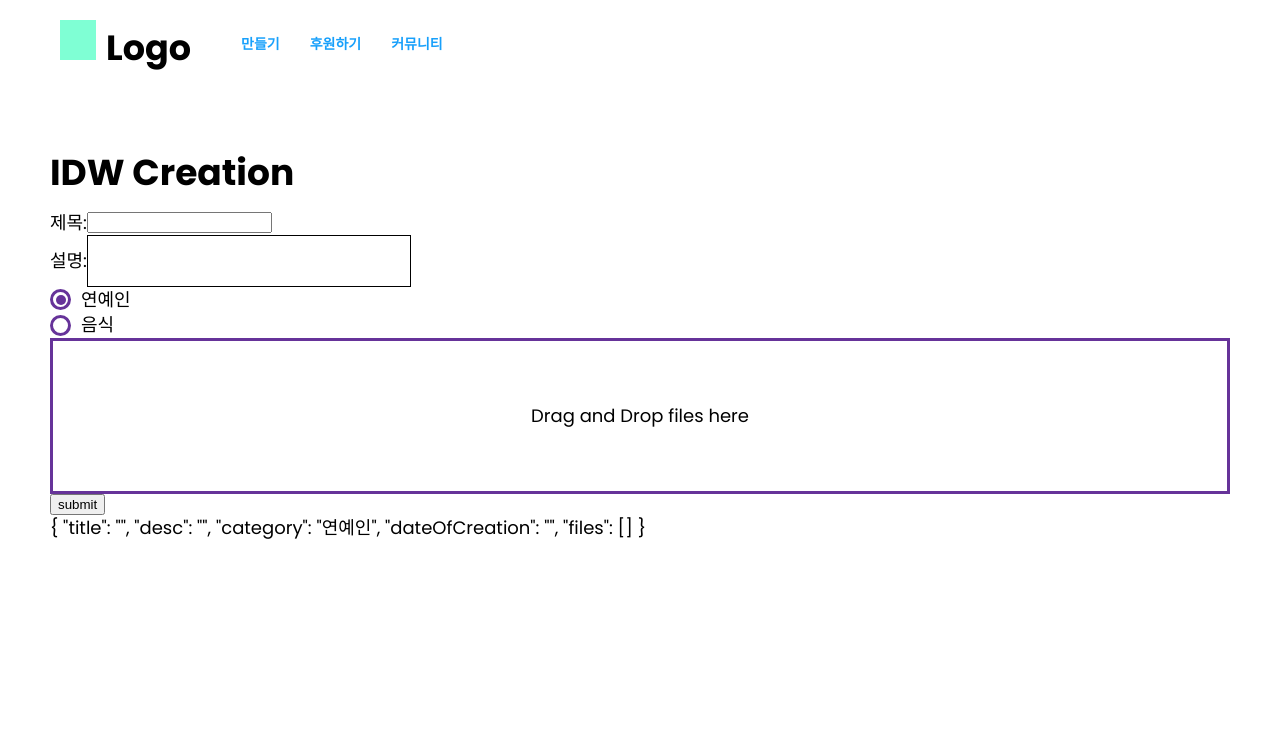
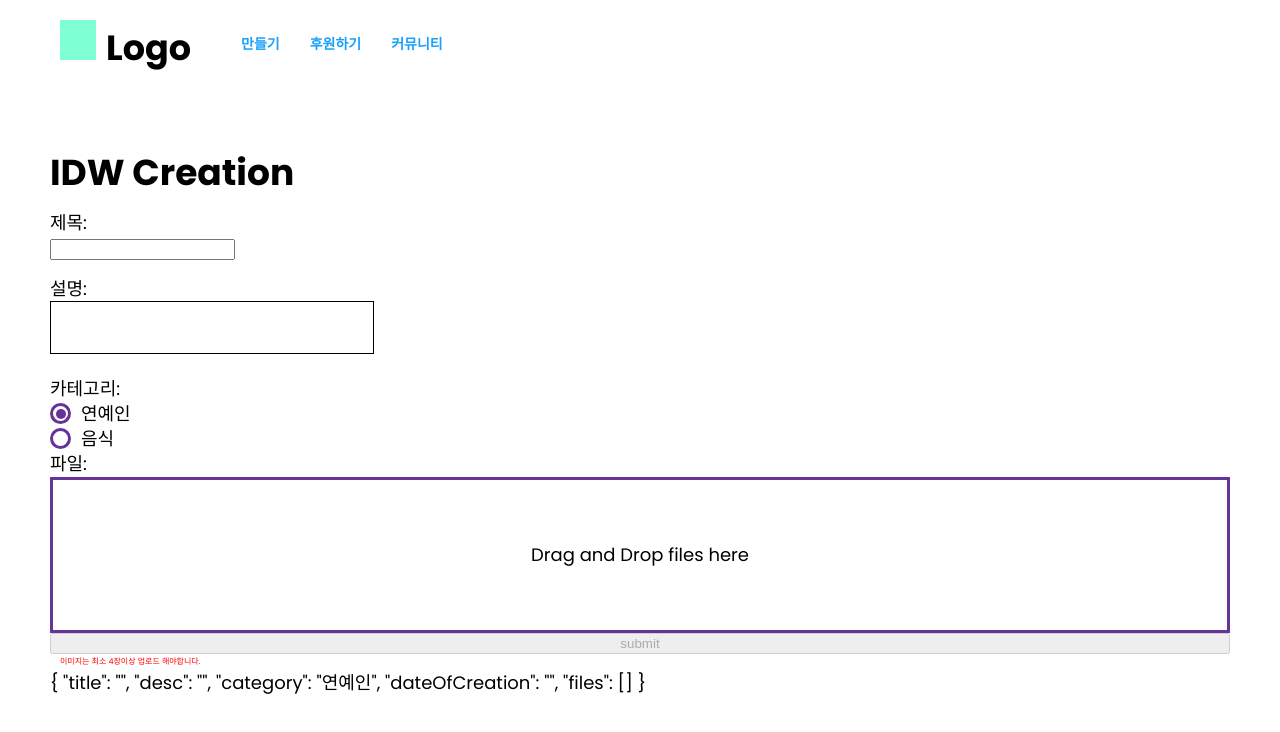
Before and after one commit to sooohka/IDW-front-end, a React (Create React App) app: page /create in a window 1280 px wide. Shown: the top 732 px of the page. Built offline with nearby package versions, Linux system fonts and the light colour scheme.

Commit message:
feat: impletement helpertext in createForm)

```diff
--- /dev/null
+++ b/src/components/common/HelperText.jsx
@@ -0,0 +1,28 @@
+import React from "react";
+import styled from "styled-components";
+import PropTypes from "prop-types";
+import { theme } from "../../style/theme";
+
+const StyledHelperText = styled.p`
+  display: block;
+  opacity: ${({ renderSuccess, hasError }) => (renderSuccess || hasError ? "1" : "0")};
+  color: ${({ hasError }) => (hasError ? "red" : "green")};
+  font-size: ${({ _ }) => theme.fonts.helperText};
+  margin: 0 0 0 1rem;
+  line-height: 1.6rem;
+`;
+
+const HelperText = ({ hasError, children, renderSuccess }) => {
+  return (
+    <StyledHelperText renderSuccess={renderSuccess} hasError={hasError}>
+      {children}
+    </StyledHelperText>
+  );
+};
+
+HelperText.propTypes = {
+  hasError: PropTypes.bool.isRequired,
+  children: PropTypes.string.isRequired,
+  renderSuccess: PropTypes.bool.isRequired,
+};
+export default HelperText;
--- a/src/page/Create/CreateForm/index.jsx
+++ b/src/page/Create/CreateForm/index.jsx
@@ -1,8 +1,37 @@
-import React from "react";
+import React, { useCallback } from "react";
 import Template from "./template";
 
 const CreateForm = () => {
-  return <Template></Template>;
+  const handleSubmit = useCallback((v) => {
+    console.log(v);
+  }, []);
+
+  const validate = useCallback((v) => {
+    const errors = {
+      // title: null,
+      // desc: null,
+      // category: null,
+      // dateOfCreation: null,
+      // files: null,
+    };
+
+    if (!v.title) {
+      errors.title = "제목을 입력해주세요.";
+    }
+    if (!v.desc) {
+      errors.desc = "설명을 적어주세요";
+    }
+    if (v.files.length < 4) {
+      errors.files = "이미지는 최소 4장이상 업로드 해야합니다.";
+    } else if (v.files.length > 50) {
+      errors.files = "이미지는 최대 50장 까지 업로드 가능합니다.";
+    }
+    // alert(errors.title || errors.desc || errors.files);
+    console.log(errors);
+
+    return errors;
+  }, []);
+  return <Template handleSubmit={handleSubmit} validate={validate}></Template>;
 };
 
 export default CreateForm;
--- a/src/page/Create/CreateForm/template/index.jsx
+++ b/src/page/Create/CreateForm/template/index.jsx
@@ -1,14 +1,11 @@
-import { Formik } from "formik";
+import { Formik, Form } from "formik";
 import React from "react";
 import styled from "styled-components";
+import PropTypes from "prop-types";
 import RadioField from "../../../../components/common/RadioField";
 import FileUploadField from "../../FileUploadField";
+import HelperText from "../../../../components/common/HelperText";
 
-const StyledForm = styled.form`
-  display: flex;
-  flex-direction: column;
-  flex: 1;
-`;
 const Input = styled.input``;
 
 const TextArea = styled.textarea`
@@ -18,12 +15,11 @@ const TextArea = styled.textarea`
 const FieldContainer = styled.div`
   position: relative;
   display: flex;
-  align-items: center;
+  flex-direction: column;
+  justify-content: center;
 `;
 
-const RadioContainer = styled.div``;
-
-const Template = () => {
+const Template = ({ handleSubmit, validate }) => {
   const radioArray = [
     { name: "연예인", id: 1 },
     { name: "음식", id: 2 },
@@ -37,26 +33,33 @@ const Template = () => {
         dateOfCreation: "",
         files: [],
       }}
-      onSubmit={(v) => {
-        console.log(v);
-      }}
+      onSubmit={handleSubmit}
+      validate={validate}
     >
       {/* TODO: 1.style FieldContainer, RadioContainer, Form */}
-      {({ values, errors, touched, handleBlur, handleChange, setFieldValue }) => (
-        <StyledForm>
+      {({ values, errors, touched, handleBlur, handleChange, setFieldValue, isSubmitting, isValid }) => (
+        <Form style={{ display: "flex", flexDirection: "column", flex: "1" }}>
           <h1>IDW Creation</h1>
           {/* title */}
           <FieldContainer>
-            <span>제목: </span>
+            <div>
+              <div>제목: </div>
               <Input name="title" type="text" onChange={handleChange} onBlur={handleBlur} value={values.title}></Input>
+            </div>
+            <HelperText hasError={touched.title && errors.title}>{errors.title}</HelperText>
           </FieldContainer>
           {/* desc */}
           <FieldContainer>
-            <span>설명: </span>
+            <div>
+              <div>설명: </div>
               <TextArea name="desc" onChange={handleChange} onBlur={handleBlur} value={values.desc}></TextArea>
+            </div>
+            <HelperText hasError={touched.desc && errors.desc}>{errors.desc}</HelperText>
           </FieldContainer>
           {/* radio */}
-          <RadioContainer>
+          <FieldContainer>
+            <div>
+              <div>카테고리:</div>
               {radioArray.map((v) => (
                 <RadioField
                   key={v.id}
@@ -67,17 +70,31 @@ const Template = () => {
                   value={v.name}
                 ></RadioField>
               ))}
-          </RadioContainer>
+            </div>
+          </FieldContainer>
           {/* files */}
+          <FieldContainer>
+            <div>
+              <div>파일:</div>
               <FileUploadField name="files"></FileUploadField>
+            </div>
+          </FieldContainer>
+
           <FieldContainer>
-            <button type="submit"> submit</button>
+            <button disabled={isSubmitting || !isValid} type="submit">
+              submit
+            </button>
+            <HelperText hasError={errors.files}>{errors.files}</HelperText>
           </FieldContainer>
           {JSON.stringify(values, null, 2)}
-        </StyledForm>
+        </Form>
       )}
     </Formik>
   );
 };
 
+Template.propTypes = {
+  validate: PropTypes.func.isRequired,
+  handleSubmit: PropTypes.func.isRequired,
+};
 export default Template;
--- a/src/page/Create/FileUploadWithProgress/template/index.jsx
+++ b/src/page/Create/FileUploadWithProgress/template/index.jsx
@@ -5,16 +5,9 @@ import ProgressBar from "../../../../components/common/ProgressBar";
 import XButton from "../../../../components/common/XButton";
 import { theme } from "../../../../style/theme";
 import { ReactComponent as Spinner } from "../../../../assets/icons/spinner.svg";
+import HelperText from "../../../../components/common/HelperText";
 
 const Container = styled.div``;
-
-const HelperText = styled.p`
-  display: block;
-  color: ${({ hasError }) => (hasError ? "red" : "green")};
-  font-size: ${({ _ }) => theme.fonts.helperText};
-  margin: 0 0 0 1rem;
-  line-height: 1.6rem;
-`;
 
 const ProgressWrapper = styled.div`
   display: flex;
@@ -30,7 +23,9 @@ const Template = ({ submitResult, fileName, progress, handleDelete }) => {
         <ProgressBar title={fileName} hasError={hasError} progress={progress}></ProgressBar>
         {isSubmitting ? <Spinner></Spinner> : <XButton onClick={handleDelete(fileName)} />}
       </ProgressWrapper>
-      <HelperText hasError={hasError}>{message}</HelperText>
+      <HelperText renderSuccess hasError={hasError}>
+        {message}
+      </HelperText>
     </Container>
   );
 };
```
Lines whose indentation alone changed are shown as unchanged.
